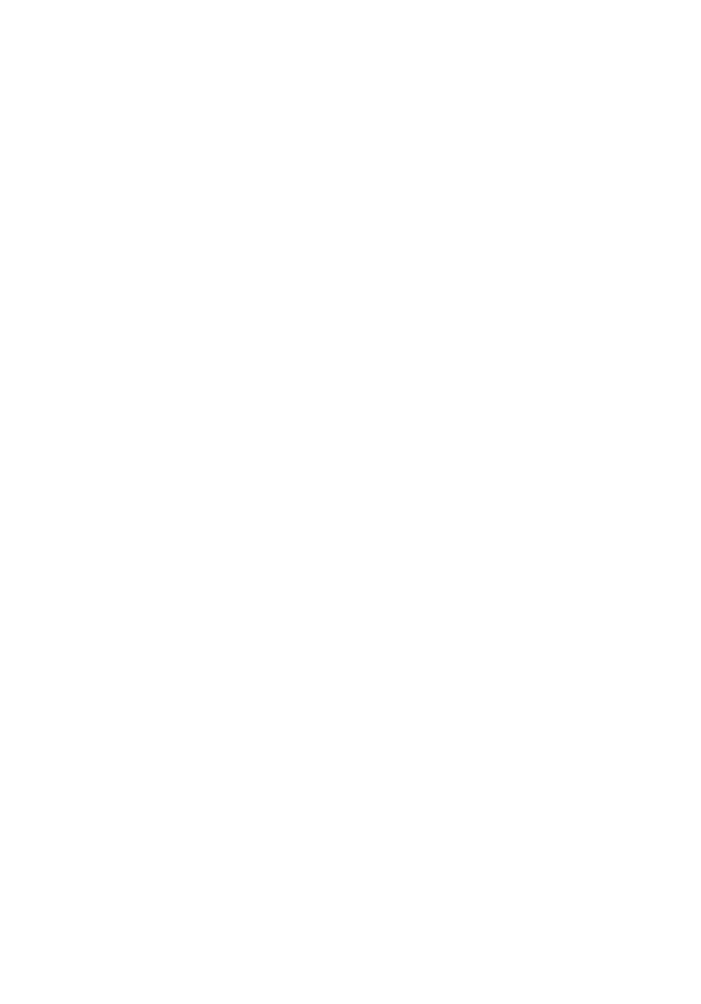
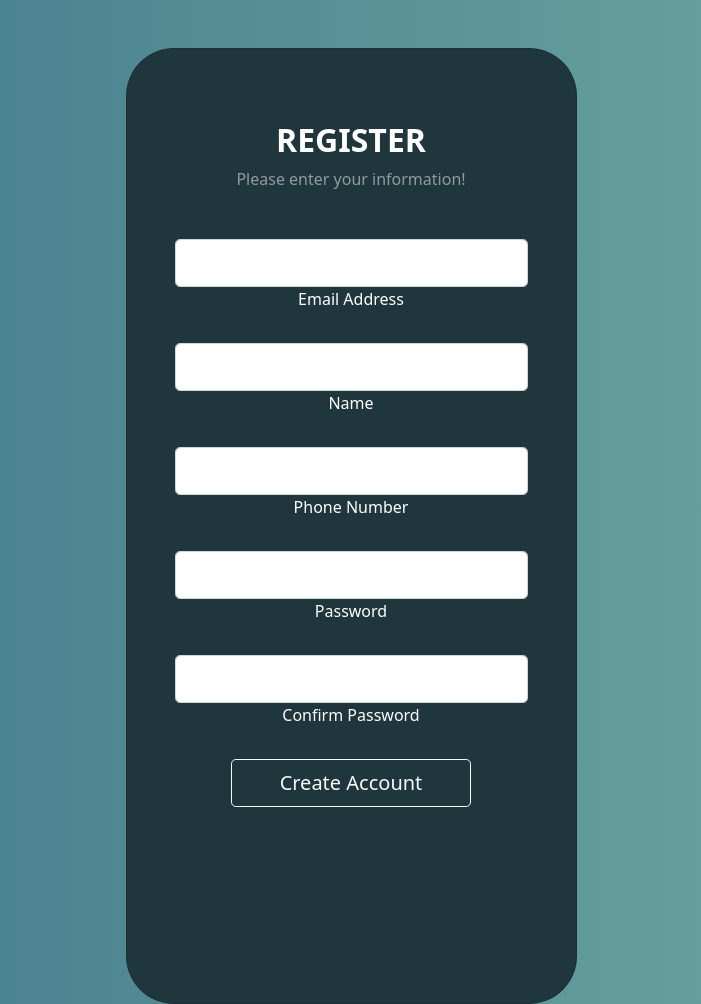
Before and after one commit to foramms/HackathonPlanner, a website: page views/register.html in a window 1280 px wide. Shown: the top 1004 px of the page, without its empty margins (289-990 px from the left). Before the commit the page ends 800 px from the top, so only its background shows below. Drawn offline with Linux system fonts and the light colour scheme.

Commit message:
created register

```diff
--- a/views/register.html
+++ b/views/register.html
@@ -8,5 +8,94 @@
 </head>
 <body>
 
+<head>
+    <meta charset="UTF-8">
+    <meta http-equiv="X-UA-Compatible" content="IE=edge">
+    <meta name="viewport" content="width=device-width, initial-scale=1.0">
+    <title>Welcome Back</title>
+
+    <link rel="stylesheet" href="/public/bootstrap/css/bootstrap.min.css">
+    <link rel="stylesheet" href="../public/bootstrap/css/style.css">
+    <link rel="preconnect" href="https://fonts.googleapis.com">
+    <link rel="preconnect" href="https://fonts.gstatic.com" crossorigin>
+    <link href="https://fonts.googleapis.com/css2?family=Nunito:wght@200&family=Outfit:wght@300&display=swap" rel="stylesheet">
+
+
+</head>
+<body style="background-color: beige;">
+
+  <section class="vh-1000 gradient-custom">
+    <div class="container py-5 h-100">
+      <div class="row d-flex justify-content-center align-items-center h-100">
+        <div class="col-12 col-md-8 col-lg-6 col-xl-5">
+
+          <!-- CARD -->
+          <div class="card squarecolor text-white" style="border-radius: 3rem;">
+            <div class="card-body p-5 text-center">
+
+              <div class="mb-md-5 mt-md-4 pb-5">
+
+                <h2 class="fw-bold mb-2 text-uppercase">Register
+
+                </h2>
+                <p class="text-white-50 mb-5">Please enter your information!</p>
+
+                <div class="form-outline form-white mb-4">
+                  <input type="email" id="typeEmailX" class="form-control form-control-lg" />
+                  <label class="form-label" for="typeEmailX">Email Address</label>
+                </div>
+
+                <div class="form-outline form-white mb-4">
+                    <input type="email" id="typeEmailX" class="form-control form-control-lg" />
+                    <label class="form-label" for="typeEmailX">Name</label>
+                  </div>
+
+                <div class="form-outline form-white mb-4">
+                    <input type="email" id="typeEmailX" class="form-control form-control-lg" />
+                    <label class="form-label" for="typeEmailX">Phone Number</label>
+                  </div>
+
+                <div class="form-outline form-white mb-4">
+                  <input type="password" id="typePasswordX" class="form-control form-control-lg" />
+                  <label class="form-label" for="typePasswordX">Password</label>
+                </div>
+
+                <div class="form-outline form-white mb-4">
+                    <input type="password" id="typePasswordX" class="form-control form-control-lg" />
+                    <label class="form-label" for="typePasswordX">Confirm Password</label>
+                  </div>
+
+                <!-- <p class="small mb-5 pb-lg-2"><a class="text-white-50" href="#!">Forgot password?</a></p> -->
+
+                <button class="btn btn-outline-light btn-lg px-5" type="submit">Create Account</button>
+
+                <div class="d-flex justify-content-center text-center mt-4 pt-1">
+                  <a href="#!" class="text-white"><i class="fab fa-facebook-f fa-lg"></i></a>
+                  <a href="#!" class="text-white"><i class="fab fa-twitter fa-lg mx-4 px-2"></i></a>
+                  <a href="#!" class="text-white"><i class="fab fa-google fa-lg"></i></a>
+                </div>
+
+              </div>
+
+              <div>
+                <!-- <p class="mb-0">Don't have an account? <a href="#!" class="text-white-50 fw-bold">Sign Up</a></p> -->
+              </div>
+
+            </div>
+          </div>
+          <!-- CARD -->
+
+        </div>
+      </div>
+    </div>
+  </section>
+
+      <link rel="stylesheet" href="/public/jquery.min.js">
+      <link rel="stylesheet" href="/public/bootstrap/js/bootstrap.min.js">
+
+
+
 </body>
 </html>
+</body>
+</html>
```
